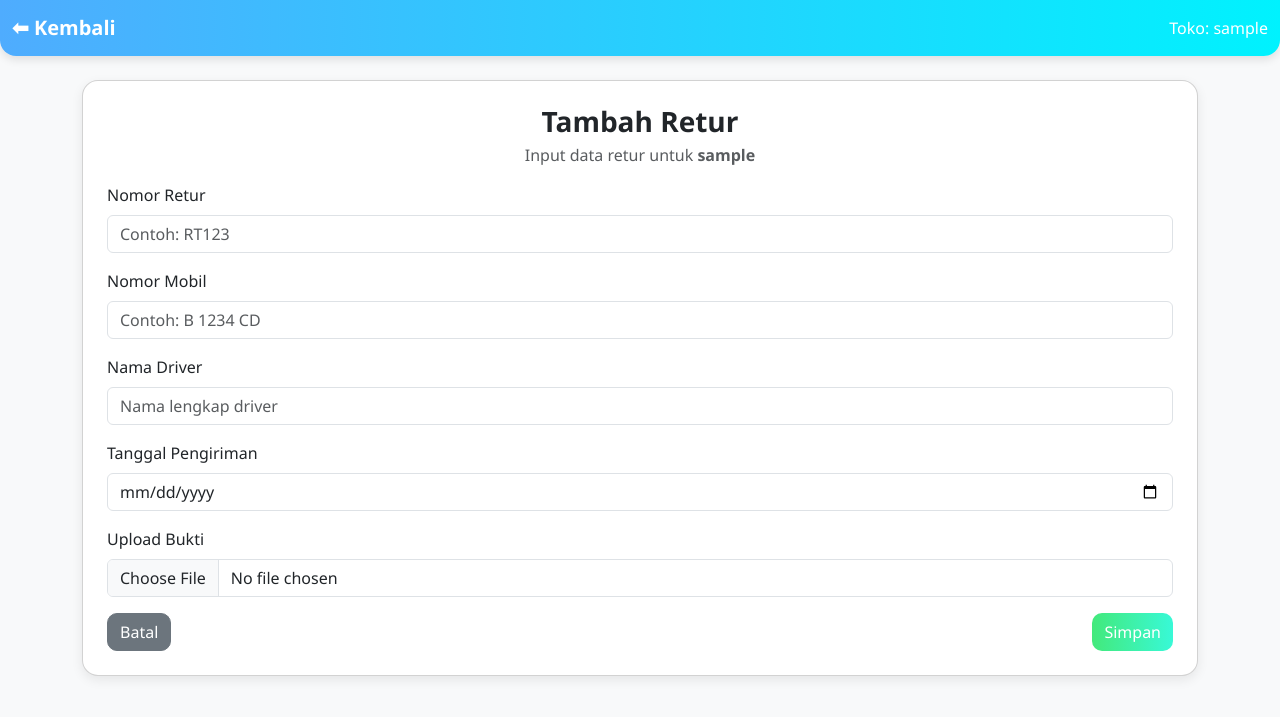
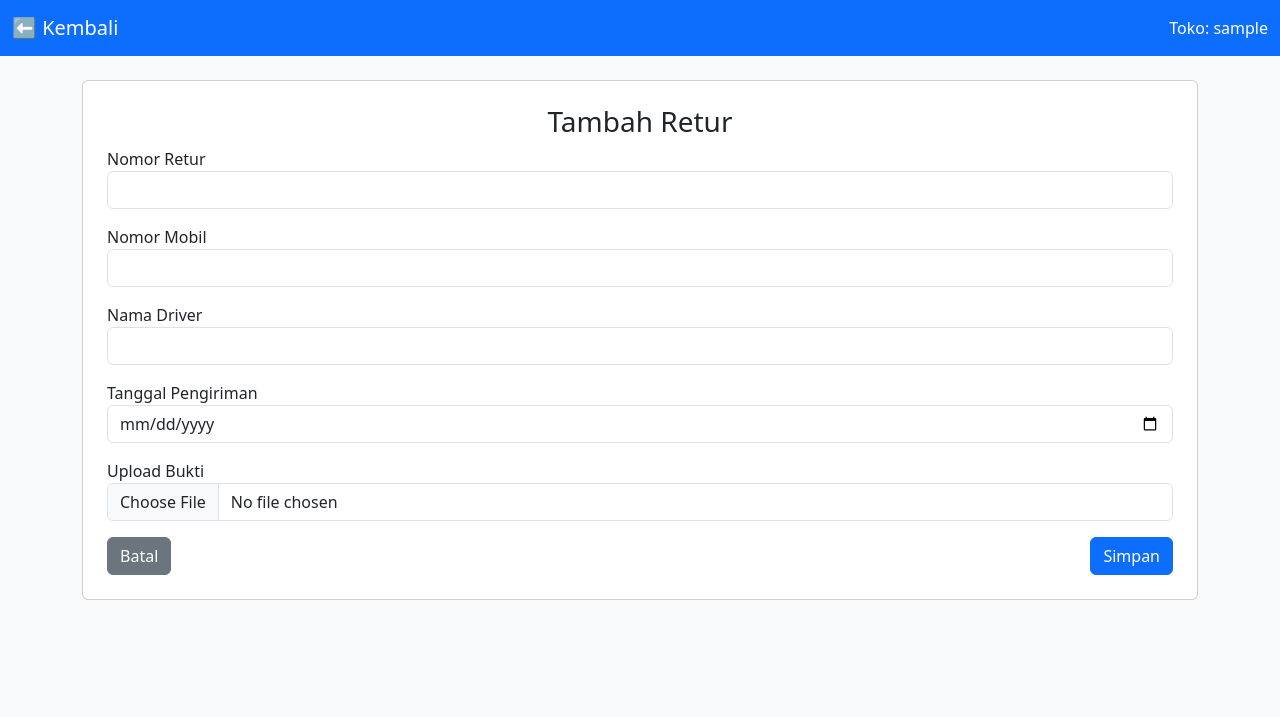
Before and after one commit to xnxxdhooomrzkyyy/bot-telegram, a Flask app: page /tambah in a window 1280 px wide. Shown: the top 717 px of the page. Run offline with Flask 3, Linux system fonts and the light colour scheme; the visitor is signed in with stand-in values (Sample User, id 1); some libraries are stand-ins or nearby versions.

Commit message:
Update tambah.html

```diff
--- a/templates/tambah.html
+++ b/templates/tambah.html
@@ -5,77 +5,43 @@
   <meta name="viewport" content="width=device-width, initial-scale=1.0">
   <title>Tambah Retur</title>
   <link href="https://cdn.jsdelivr.net/npm/bootstrap@5.3.2/dist/css/bootstrap.min.css" rel="stylesheet">
-  <style>
-    body {
-      background: #f8f9fa;
-      font-family: 'Segoe UI', sans-serif;
-    }
-    .navbar {
-      border-radius: 0 0 16px 16px;
-      box-shadow: 0 4px 8px rgba(0,0,0,0.1);
-      background: linear-gradient(90deg, #4facfe, #00f2fe);
-    }
-    .navbar-brand {
-      font-weight: 600;
-      color: white !important;
-    }
-    .navbar-text {
-      color: white;
-      font-weight: 500;
-    }
-    .card {
-      border-radius: 16px;
-      box-shadow: 0 4px 12px rgba(0,0,0,0.08);
-    }
-    .btn-primary {
-      background: linear-gradient(90deg, #43e97b, #38f9d7);
-      border: none;
-      border-radius: 10px;
-    }
-    .btn-secondary {
-      border-radius: 10px;
-    }
-  </style>
 </head>
-<body>
+<body class="bg-light">
 
-  <!-- Navbar -->
-  <nav class="navbar navbar-expand-lg">
+  <nav class="navbar navbar-dark bg-primary">
     <div class="container-fluid d-flex justify-content-between">
       <a class="navbar-brand" href="{{ url_for('dashboard') }}">⬅ Kembali</a>
-      <span class="navbar-text">Toko: {{ session['user'] }}</span>
+      <span class="text-white">Toko: {{ session['user'] }}</span>
     </div>
   </nav>
 
-  <!-- Content -->
   <div class="container my-4">
     <div class="card p-4">
-      <h3 class="mb-1 text-center fw-bold">Tambah Retur</h3>
-      <p class="text-center text-muted">Input data retur untuk <strong>{{ session['user'] }}</strong></p>
-      <form method="POST" enctype="multipart/form-data">
+      <h3 class="text-center">Tambah Retur</h3>
+      <form method="post" enctype="multipart/form-data">
         <div class="mb-3">
-          <label class="form-label">Nomor Retur</label>
-          <input type="text" name="nomor_retur" class="form-control" placeholder="Contoh: RT123" required>
+          <label>Nomor Retur</label>
+          <input type="text" name="nomor_retur" class="form-control" required>
         </div>
         <div class="mb-3">
-          <label class="form-label">Nomor Mobil</label>
-          <input type="text" name="nomor_mobil" class="form-control" placeholder="Contoh: B 1234 CD" required>
+          <label>Nomor Mobil</label>
+          <input type="text" name="nomor_mobil" class="form-control" required>
         </div>
         <div class="mb-3">
-          <label class="form-label">Nama Driver</label>
-          <input type="text" name="nama_driver" class="form-control" placeholder="Nama lengkap driver" required>
+          <label>Nama Driver</label>
+          <input type="text" name="nama_driver" class="form-control" required>
         </div>
         <div class="mb-3">
-          <label class="form-label">Tanggal Pengiriman</label>
-          <input type="date" name="tanggal_manual" class="form-control" required>
+          <label>Tanggal Pengiriman</label>
+          <input type="date" name="tanggal_manual" class="form-control">
         </div>
         <div class="mb-3">
-          <label class="form-label">Upload Bukti</label>
+          <label>Upload Bukti</label>
           <input type="file" name="bukti" class="form-control">
         </div>
         <div class="d-flex justify-content-between">
           <a href="{{ url_for('dashboard') }}" class="btn btn-secondary">Batal</a>
-          <button type="submit" class="btn btn-primary">Simpan</button>
+          <button class="btn btn-primary">Simpan</button>
         </div>
       </form>
     </div>
```
